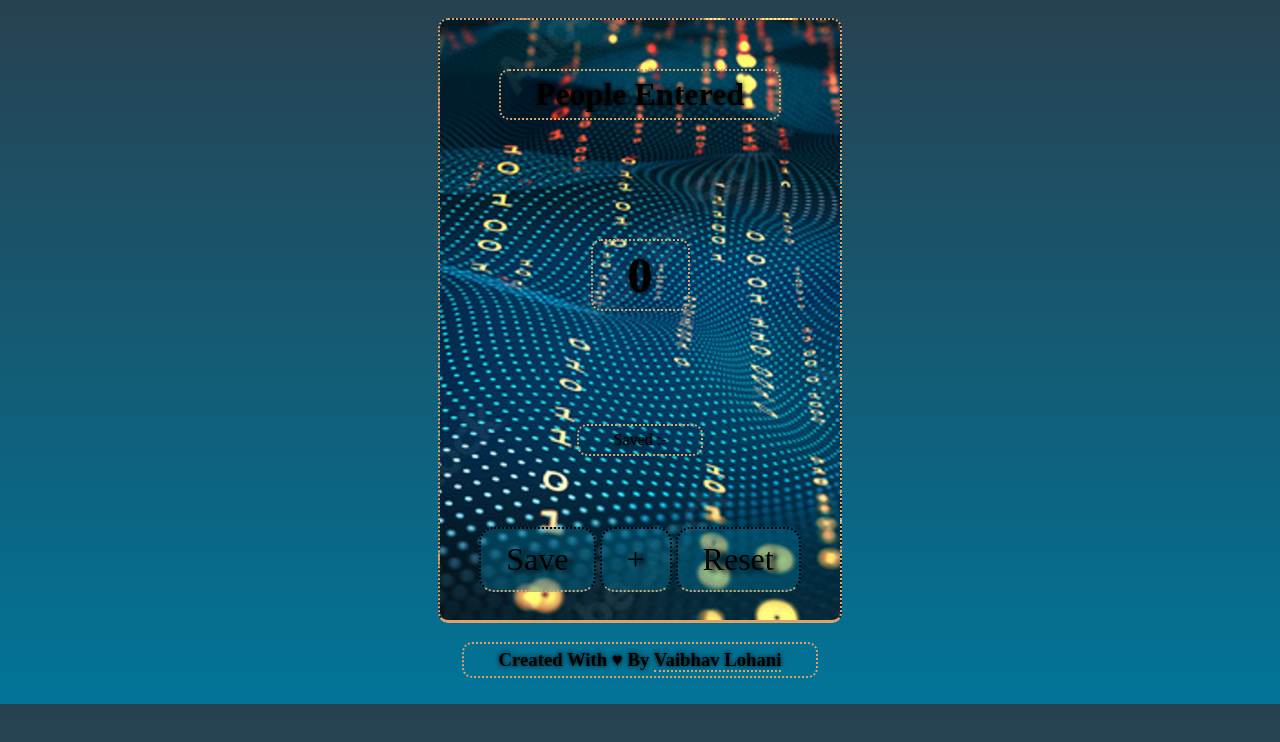
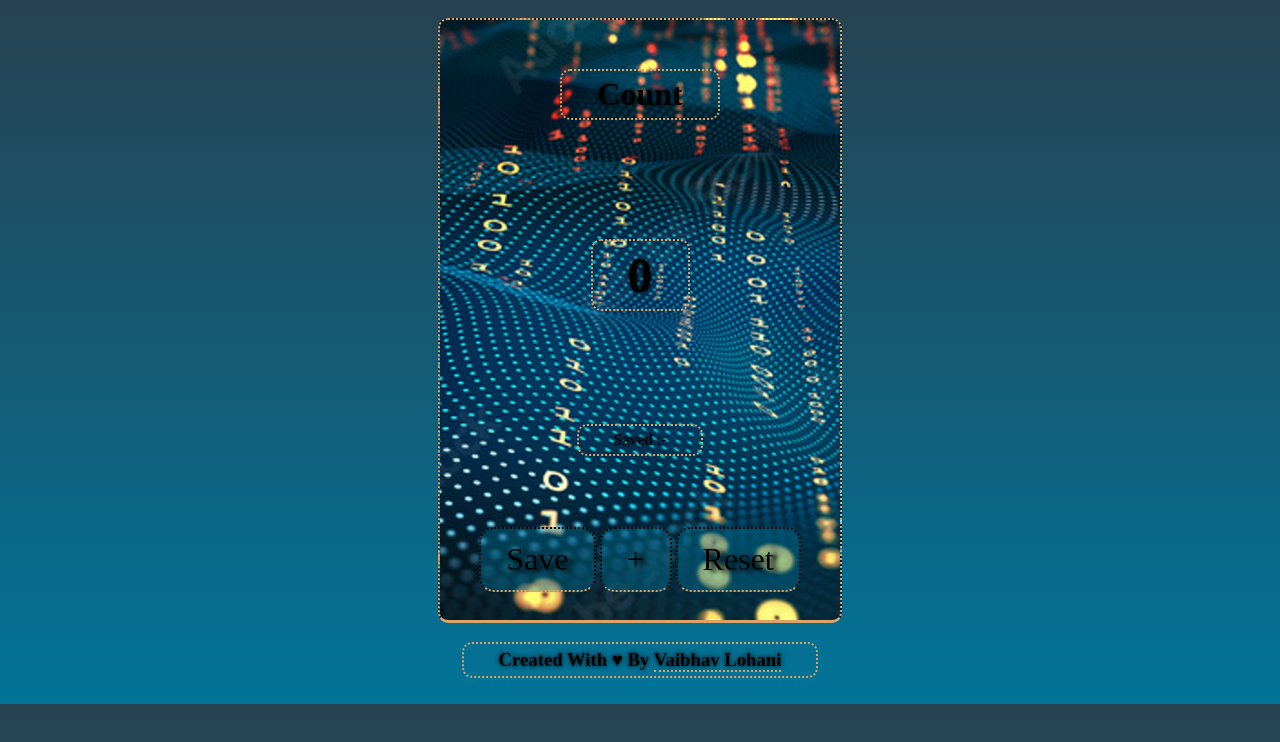
Before and after one commit to lohanivaibhav4/Counter-App, a plain HTML site: page index.html in a window 1280 px wide. Drawn offline with Linux system fonts and the light colour scheme; a web font is replaced by a local one.

Commit message:
index.html

```diff
--- a/index.html
+++ b/index.html
@@ -11,7 +11,7 @@
 </head>
 <body>
     <div id="text">
-        <h1>People Entered</h1>
+        <h1>Count</h1>
         <h2 id="count">0</h2>
         <p id="save-log">Saved :- </p>
         <div id="btnDiv">
```
